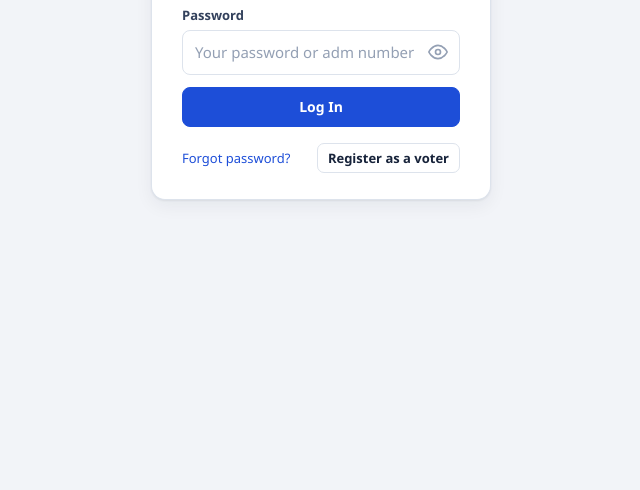
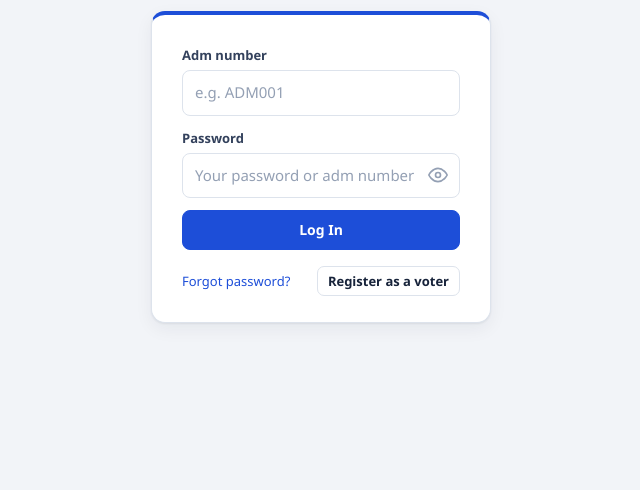
Before and after one commit to Ton211/cusco-voting-system, a website: page index.html in a window 1280 px wide. Shown: the part 310-800 px from the top of the page, without its empty margins (319-959 px from the left). Drawn offline with Linux system fonts and the light colour scheme; no server answers.

Commit message:
Keep login card centered at rest on auth pages

```diff
--- a/css/style.css
+++ b/css/style.css
@@ -316,11 +316,11 @@ table.data tbody tr:hover { background: #f5f8fd; }
 /* margin:auto keeps the card vertically centered when there is spare
    room, but lets it stick to the top and scroll when the on-screen
    keyboard shrinks the visible area (align-items:center alone would
-   clip the top of the card instead). */
-.auth-page > * {
-  margin: auto;
-  transition: transform .28s ease;
-}
+   clip the top of the card instead).
+   NOTE: the margin:auto rule lives with .center-card below, using
+   higher specificity so it is not overridden by .center-card's
+   or .hero's own margin. */
+.auth-page > * { transition: transform .28s ease; }
 /* While the keyboard is open, reserve its height as bottom padding so
    the focused input scrolls fully above it without manual dragging,
    and nudge the card up SLIGHTLY (it stays near center, just lifted
@@ -353,6 +353,12 @@ body.keyboard-open[data-page="set-password"] > .center-card { transform: transla
   box-shadow: var(--shadow); padding: 30px 30px 26px;
 }
 .center-card.wide { max-width: 640px; }
+/* Centering for login cards: higher specificity so margin:auto wins
+   over .center-card's / .hero's own margin regardless of rule order.
+   Centered at rest; the keyboard-open nudge above only lifts it
+   slightly while typing. */
+.auth-page > .center-card,
+.auth-page > .hero { margin: auto; }
 .center-logo { font-weight: 800; letter-spacing: .06em; text-align: center; }
 .center-logo h1 { font-size: 22px; }
 .center-logo p { color: var(--muted); font-size: 13px; text-transform: uppercase; letter-spacing: .16em; margin-top: 4px; }
```
